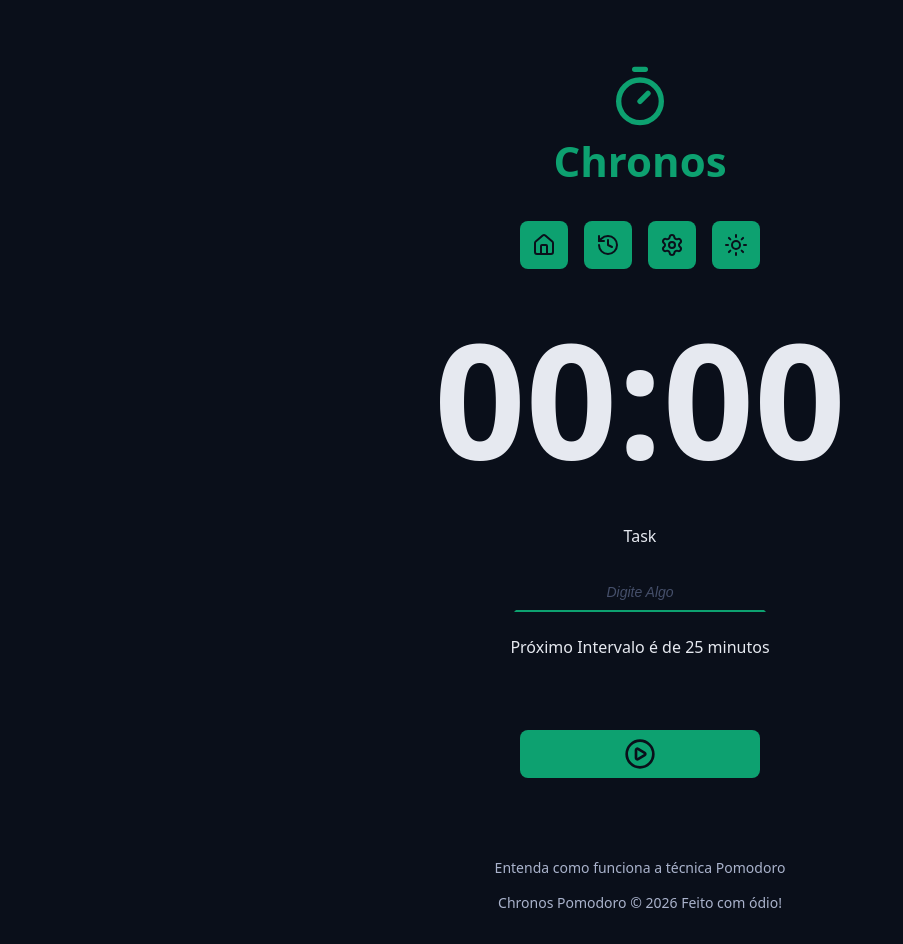
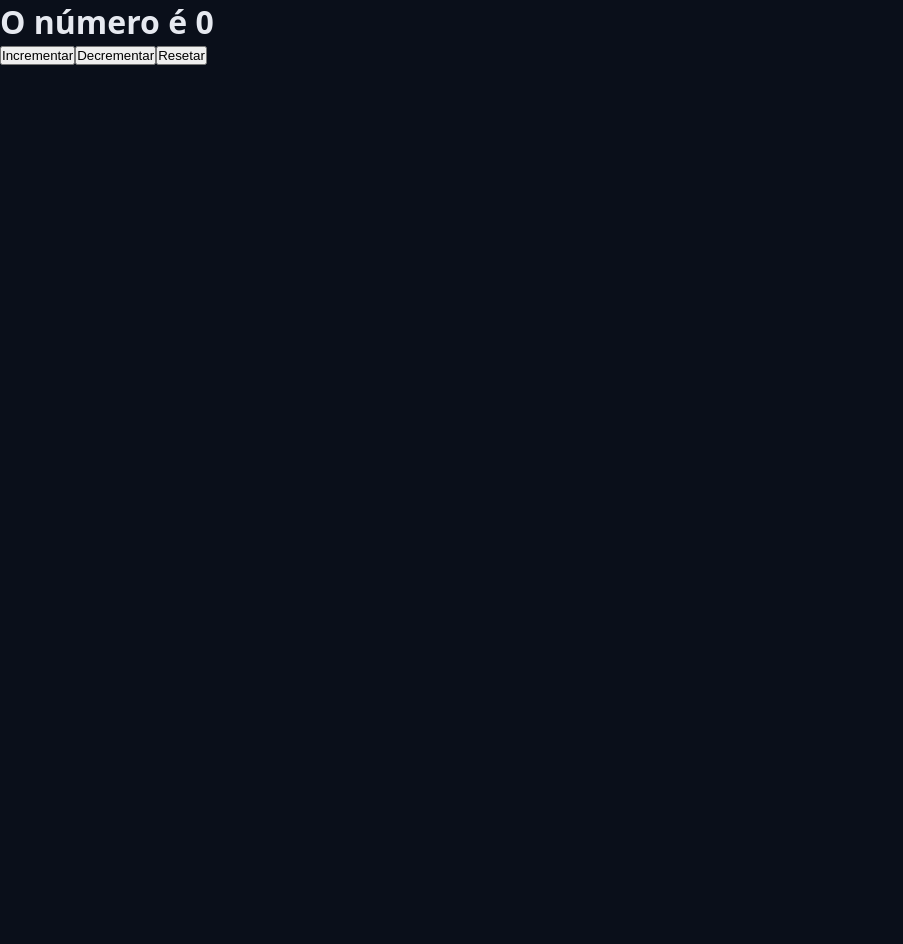
Before and after one commit to Tulio-Aguiar/chronos-app, a React (Vite) app: page / in a window 1280 px wide. Shown: the whole page, without its empty margins (0-903 px from the left). After the commit the page ends 800 px from the top, so only its background shows below. Built offline with nearby package versions, Linux system fonts and the light colour scheme.

Commit message:
Introduce Reducer

```diff
--- a/src/contexts/TaskContext/TaskContextProvider.tsx
+++ b/src/contexts/TaskContext/TaskContextProvider.tsx
@@ -1,4 +1,4 @@
-import { useEffect, useState } from "react";
+import { useReducer, useState } from "react";
 import { initialTaskState } from "./initialTaskState";
 import { TaskContext } from "./TaskContext";
 
@@ -9,12 +9,34 @@ type TaskContextProviderProps = {
 export function TaskContextProvider({ children }: TaskContextProviderProps) {
   const [state, setState] = useState(initialTaskState);
 
-  useEffect(() => {
-    console.log(state);
-  }, [state]);
+  const [numero, dispatch] = useReducer((state, action) => {
+    console.log(state, action);
+
+    switch (action) {
+      case "INCREMENT":
+        return state + 1;
+      case "DECREMENT":
+        return state - 1;
+      case "RESET":
+        return 0;
+      default:
+        return state;
+    }
+
+    return state;
+  }, 0);
+
+  // useEffect(() => {
+  //   console.log(state);
+  // }, [state]);
+
   return (
     <TaskContext.Provider value={{ state, setState }}>
-      {children}
+      {/* {children} */}
+      <h1>O número é {numero}</h1>
+      <button onClick={() => dispatch("INCREMENT")}>Incrementar</button>
+      <button onClick={() => dispatch("DECREMENT")}>Decrementar</button>
+      <button onClick={() => dispatch("RESET")}>Resetar</button>
     </TaskContext.Provider>
   );
 }
```
